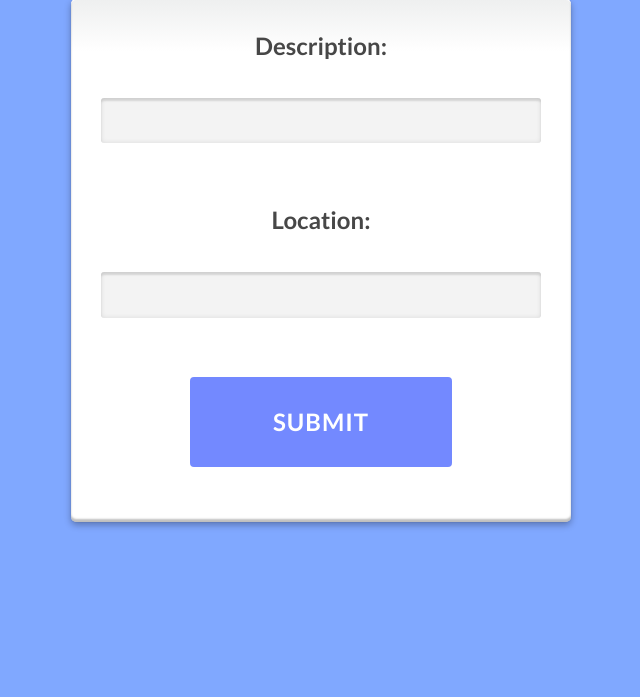
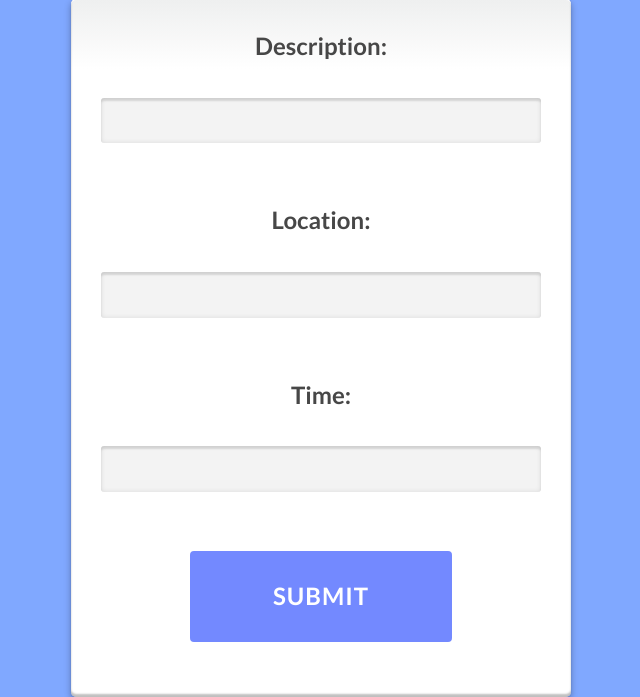
Before and after one commit to jgdevelopment/Pick-Up, a Django app: page /projects/create/ in a window 1280 px wide. Shown: the part 160-857 px from the top of the page, without its empty margins (319-959 px from the left). Before the commit the page ends 688 px from the top, so only its background shows below. Run offline with Django 3.2, Linux system fonts and the light colour scheme; a user stored in the database is signed in; data comes from the database, SQL or seed files in the repository; style sheets or scripts are compiled from the project's sources; parts of the project's set-up code (start-up, migrations or seed data) failed here and were passed over; some libraries are stand-ins or nearby versions.

Commit message:
added time

```diff
--- a/projects/templates/projects/create_project.html
+++ b/projects/templates/projects/create_project.html
@@ -34,6 +34,8 @@
     <input type="text" name="description-name" style="color:#474747;"><br />
     <p style="font-weight:bold;font-size:24px;padding:20px;color:#474747;">Location: <br /><br />
     <input type="text" name="location-name" style="color:#474747;"><br />
+    <p style="font-weight:bold;font-size:24px;padding:20px;color:#474747;">Time: <br /><br />
+    <input type="text" name="time" style="color:#474747;"><br />
     <br />
     <input class="btn btn-1 btn-1Bl" type="submit"></input>
     </p>
--- a/projects/views.py
+++ b/projects/views.py
@@ -21,6 +21,7 @@ def create_project(request):
     if request.method == 'POST':
         description_name = request.POST.get('description-name')
         location_name = request.POST.get('location-name')
+        time = request.POST.get('time')
 
         if request.user.is_authenticated():
             current_user_profile = request.user
@@ -37,7 +38,7 @@ def create_project(request):
                 smtpserver.ehlo
                 smtpserver.login(gmail_user, gmail_pwd)
                 header = 'To:' + to + '\n' + 'From: ' + gmail_user + '\n' + 'Subject:' + description_name+ '\n'
-                msg = header + """\n Hey Guys, \n \n Let's go meet in 30 minutes at the """ + location_name+ """ \n\n See you there, \n """+current_user_profile.username
+                msg = header + """\n Hey Guys, \n \n Let's go meet at """+time+""" at the """ + location_name+ """ \n\n See you there, \n """+current_user_profile.username
                 smtpserver.sendmail(gmail_user, to, msg)
                 smtpserver.close()
         return redirect('main.views.home')
```
